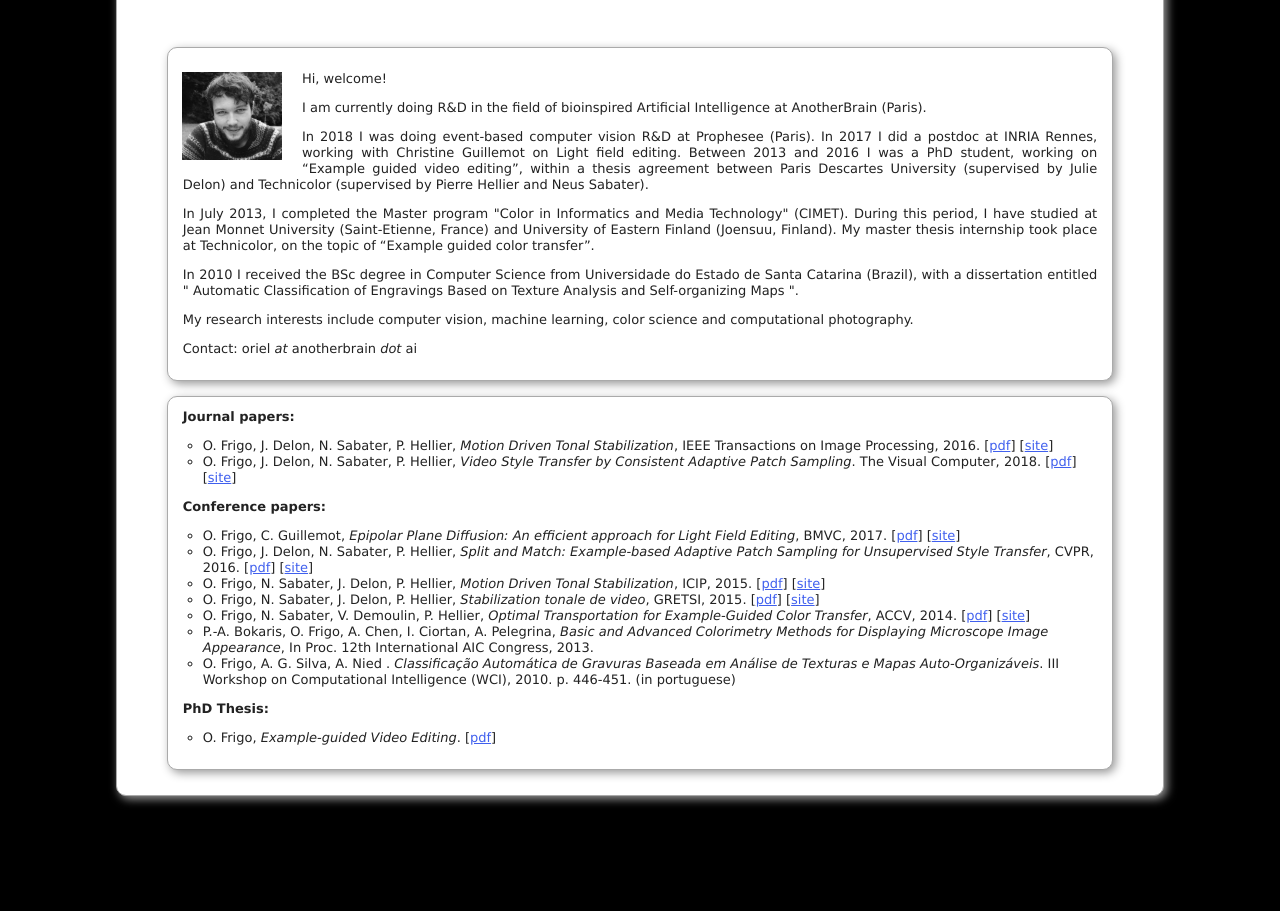
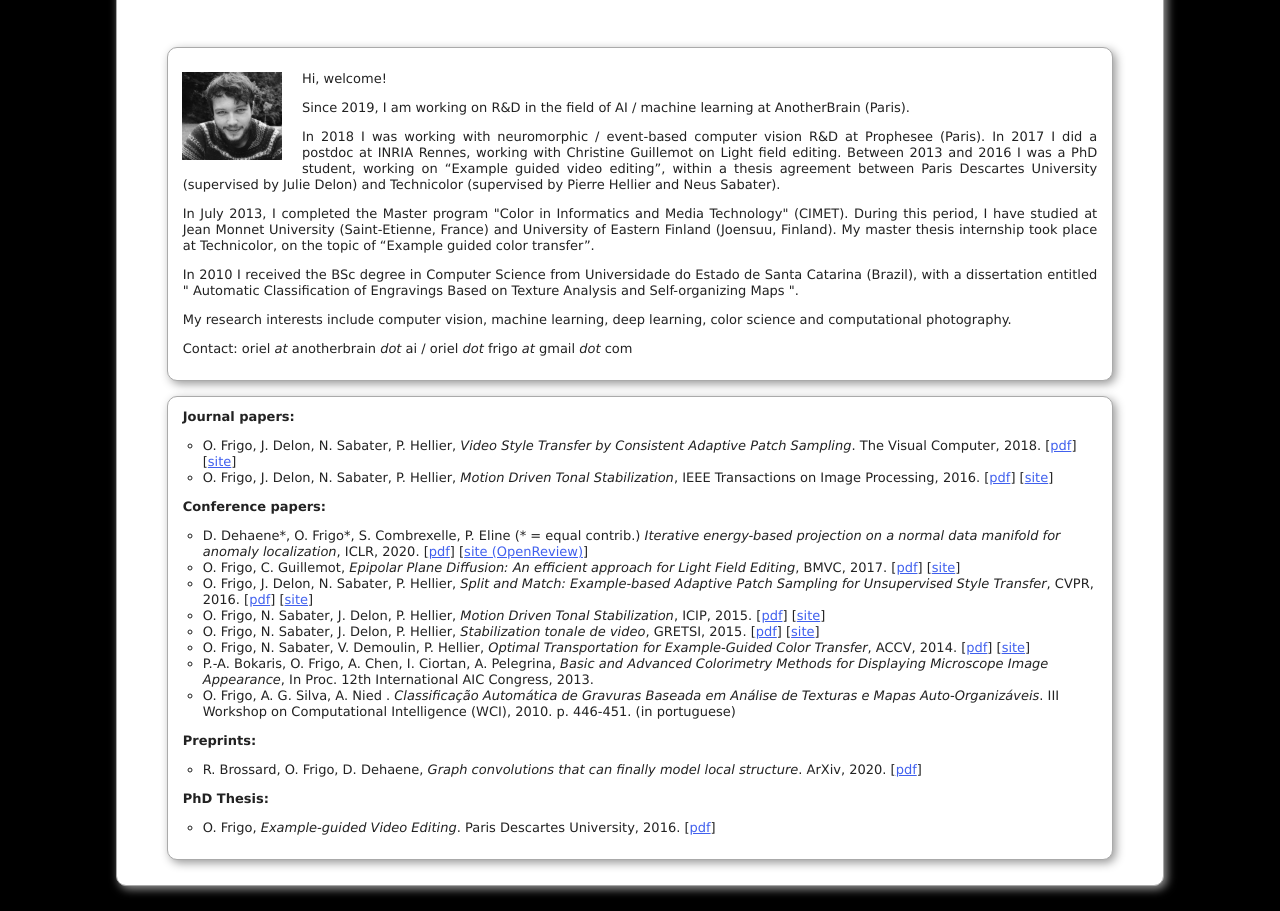
Before and after one commit to oriel/oriel.github.io, a plain HTML site: page index.html in a window 1280 px wide. Shown: the part 83-994 px from the top of the page. Before the commit the page ends 904 px from the top, so only its background shows below. Drawn offline with Linux system fonts and the light colour scheme.

Commit message:
Updated anotherbrain papers

```diff
--- a/index.html
+++ b/index.html
@@ -31,26 +31,27 @@ Do the following if you're using your customized build of modernizr (http://www.
     <div class="warp">
          <p>Hi, welcome!</p>
 
-	 <p>I am currently doing R&D in the field of bioinspired Artificial Intelligence at AnotherBrain (Paris).</p><p> In 2018 I was doing event-based computer vision R&D at Prophesee (Paris). In 2017 I did a postdoc at INRIA Rennes, working with Christine Guillemot on Light field editing. Between 2013 and 2016 I was a PhD student, working on “Example guided video editing”, within a thesis agreement between Paris Descartes University (supervised by Julie Delon) and Technicolor (supervised by Pierre Hellier and Neus Sabater).</p>
+	 <p>Since 2019, I am  working on R&D in the field of AI / machine learning at AnotherBrain (Paris).</p><p> In 2018 I was working with neuromorphic / event-based computer vision R&D at Prophesee (Paris). In 2017 I did a postdoc at INRIA Rennes, working with Christine Guillemot on Light field editing. Between 2013 and 2016 I was a PhD student, working on “Example guided video editing”, within a thesis agreement between Paris Descartes University (supervised by Julie Delon) and Technicolor (supervised by Pierre Hellier and Neus Sabater).</p>
 	 <p>In July 2013, I completed the Master program "Color in Informatics and Media Technology" (CIMET).  During this period, I have studied at Jean Monnet University (Saint-Etienne, France) and University of Eastern Finland (Joensuu, Finland). My master thesis internship took place at Technicolor, on the topic of “Example guided color transfer”.</p>
 
 	 <p>In 2010 I received the BSc degree in Computer Science  from Universidade do Estado de Santa Catarina (Brazil), with a dissertation entitled " Automatic Classiﬁcation of Engravings Based on Texture Analysis and Self-organizing Maps ".
 	 </p>
 
-	 <p>My research interests include computer vision, machine learning, color science and computational photography.</p>
+	 <p>My research interests include computer vision, machine learning, deep learning, color science and computational photography.</p>
 
-	 <p>Contact:  oriel  <i>at</i> anotherbrain  <i>dot</i> ai</p>
+	 <p>Contact:  oriel  <i>at</i> anotherbrain  <i>dot</i> ai / oriel <i>dot</i> frigo <i>at</i> gmail  <i>dot</i> com</p>
 
   </div>
 
   <div class="warp">
     <h4>Journal papers:</h4>
     <ul>
+      <li>O. Frigo, J. Delon, N. Sabater, P. Hellier, <i>Video Style Transfer by Consistent Adaptive Patch Sampling</i>. The Visual Computer, 2018.  [<a href="pdf/frigo_video_style_tvc.pdf">pdf</a>] [<a href="video_style_transfer.html">site</a>]</li>
       <li>O. Frigo, J. Delon, N. Sabater, P. Hellier, <i>Motion Driven Tonal Stabilization</i>, IEEE Transactions on Image Processing, 2016. [<a href="pdf/frigo_tonal_stabilization_TIP_revision.pdf">pdf</a>] [<a href="tonal_stabilization.html">site</a>]</li>
-<li>O. Frigo, J. Delon, N. Sabater, P. Hellier, <i>Video Style Transfer by Consistent Adaptive Patch Sampling</i>. The Visual Computer, 2018.  [<a href="pdf/frigo_video_style_tvc.pdf">pdf</a>] [<a href="video_style_transfer.html">site</a>]</li>
     </ul>
     <h4>Conference papers:</h4>
     <ul>
+     <li> D. Dehaene*, O. Frigo*, S. Combrexelle, P. Eline (* = equal contrib.) <i>Iterative energy-based projection on a normal data manifold for anomaly localization</i>, ICLR, 2020. [<a href="https://openreview.net/pdf?id=HJx81ySKwr">pdf</a>] [<a href="https://openreview.net/forum?id=HJx81ySKwr">site (OpenReview)</a>]</li>
       <li>O. Frigo, C. Guillemot, <i>Epipolar Plane Diffusion: An efficient approach for Light Field Editing</i>, BMVC, 2017. [<a href="pdf/frigo_bmvc2017.pdf">pdf</a>] [<a href="epipolar_plane_diffusion.html">site</a>]</li>
       <li>O. Frigo, J. Delon, N. Sabater, P. Hellier, <i>Split and Match: Example-based Adaptive Patch Sampling for Unsupervised Style Transfer</i>, CVPR, 2016. [<a href="pdf/frigo_cvpr2016_cameraready.pdf">pdf</a>] [<a href="style_transfer.html">site</a>]</li>
       <li>O. Frigo, N. Sabater, J. Delon, P. Hellier, <i>Motion Driven Tonal Stabilization</i>, ICIP, 2015. [<a href="pdf/frigo_icip15_v3.pdf">pdf</a>] [<a href="tonal_stabilization.html">site</a>]</li>
@@ -59,8 +60,14 @@ Do the following if you're using your customized build of modernizr (http://www.
       <li>P.-A. Bokaris, O. Frigo, A. Chen, I. Ciortan, A. Pelegrina, <i>Basic and Advanced Colorimetry Methods for Displaying Microscope Image Appearance</i>, In Proc. 12th International AIC Congress, 2013.</li>
       <li>O. Frigo, A. G. Silva, A. Nied . <i>Classificação Automática de Gravuras Baseada em Análise de Texturas e Mapas Auto-Organizáveis</i>. III Workshop on Computational Intelligence (WCI), 2010. p. 446-451. (in portuguese)</li>
     </ul>
+
+    <h4>Preprints:</h4>
+    <ul>
+      <li>R. Brossard, O. Frigo, D. Dehaene, <i>Graph convolutions that can finally model local structure</i>. ArXiv, 2020.  [<a href="https://arxiv.org/pdf/2011.15069">pdf</a>] </li>
+    </ul>
+
           <h4>PhD Thesis:</h4>
-<ul><li>O. Frigo, <i>Example-guided Video Editing</i>. [<a href="pdf/frigo2016_thesis.pdf">pdf</a>]</li></ul>
+<ul><li>O. Frigo, <i>Example-guided Video Editing</i>. Paris Descartes University, 2016. [<a href="pdf/frigo2016_thesis.pdf">pdf</a>]</li></ul>
   </div>
   </div>
 </div>
```
